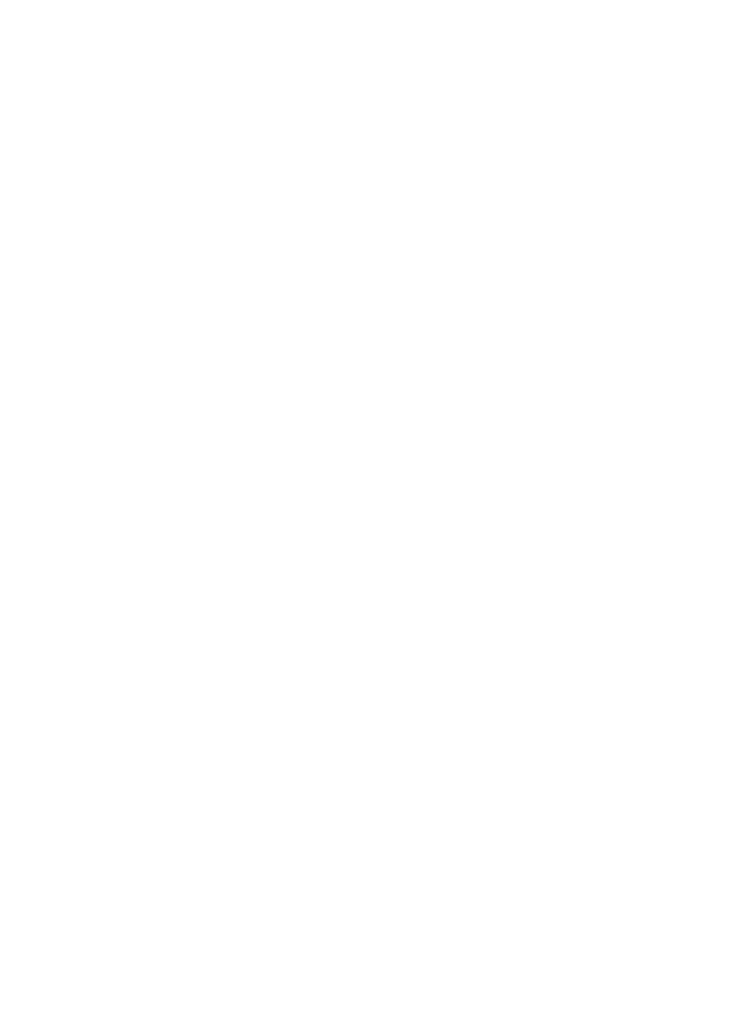
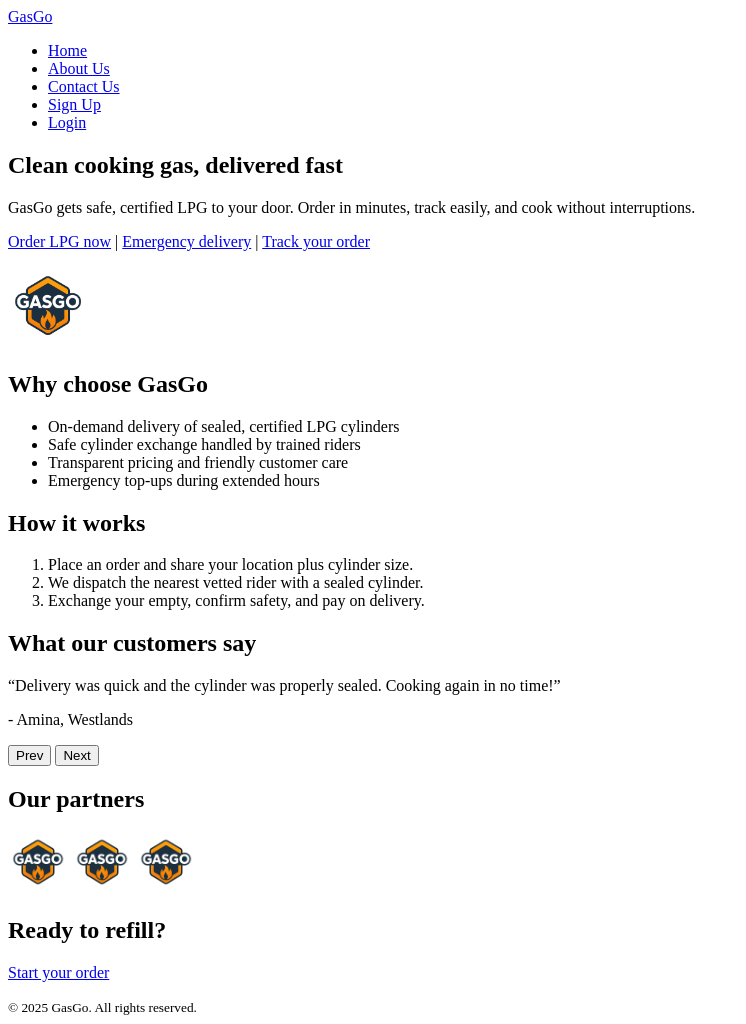
Before and after one commit to Flora72/GasGo, a Django app: page / in a window 1280 px wide. Before the commit the part shown is empty. Shown: the whole page, without its empty margins (0-746 px from the left). Before the commit the page ends 800 px from the top, so only its background shows below. Run offline with Django 5.2, Linux system fonts and the light colour scheme.

Commit message:
landing page created with navbar+ content

```diff
--- a/templates/index.html
+++ b/templates/index.html
@@ -4,10 +4,122 @@
 <head>
     <meta charset="UTF-8">
     <title>Home | GasGo</title>
+    <meta name="viewport" content="width=device-width, initial-scale=1" />
     <link rel="icon" href="{% static 'images/logo.png' %}" type="image/png">
     <link rel="shortcut icon" href="{% static 'images/logo.png' %}" type="image/png">
 </head>
 <body>
+<!-- Navigation (5 items) -->
+<header class="header">
+    <a href="{% url 'index' %}" class="logo">GasGo</a>
+    <nav>
+        <ul>
+            <li><a href="{% url 'index' %}">Home</a></li>
+            <li><a href="{% url 'about' %}">About Us</a></li>
+            <li><a href="{% url 'contact' %}">Contact Us</a></li>
+            <li><a href="{% url 'signup' %}">Sign Up</a></li>
+            <li><a href="{% url 'login' %}">Login</a></li>
+        </ul>
+    </nav>
+</header>
 
+<main>
+    <!-- Hero -->
+    <section>
+        <h1>Clean cooking gas, delivered fast</h1>
+        <p>GasGo gets safe, certified LPG to your door. Order in minutes, track easily, and cook without interruptions.</p>
+        <p>
+            <a href="{% url 'orders' %}">Order LPG now</a>
+            |
+            <a href="{% url 'emergency' %}">Emergency delivery</a>
+            |
+            <a href="{% url 'track_order' %}">Track your order</a>
+        </p>
+        <p><img src="{% static 'images/logo.png' %}" alt="GasGo" width="80" height="80"></p>
+    </section>
+
+    <!-- Features / Why GasGo -->
+    <section>
+        <h2>Why choose GasGo</h2>
+        <ul>
+            <li>On-demand delivery of sealed, certified LPG cylinders</li>
+            <li>Safe cylinder exchange handled by trained riders</li>
+            <li>Transparent pricing and friendly customer care</li>
+            <li>Emergency top-ups during extended hours</li>
+        </ul>
+    </section>
+
+    <!-- How it works -->
+    <section>
+        <h2>How it works</h2>
+        <ol>
+            <li>Place an order and share your location plus cylinder size.</li>
+            <li>We dispatch the nearest vetted rider with a sealed cylinder.</li>
+            <li>Exchange your empty, confirm safety, and pay on delivery.</li>
+        </ol>
+    </section>
+
+    <!-- Testimonials carousel (plain HTML + tiny JS, no styling) -->
+    <section>
+        <h2>What our customers say</h2>
+        <div id="testimonials">
+            <div class="t-item">
+                <p>“Delivery was quick and the cylinder was properly sealed. Cooking again in no time!”</p>
+                <p>- Amina, Westlands</p>
+            </div>
+            <div class="t-item" style="display:none">
+                <p>“I love the convenience. No more carrying heavy cylinders. Highly recommend GasGo.”</p>
+                <p>- Brian, South C</p>
+            </div>
+            <div class="t-item" style="display:none">
+                <p>“Customer service was helpful and the emergency top-up saved our dinner party.”</p>
+                <p>- Mercy, Parklands</p>
+            </div>
+        </div>
+        <p>
+            <button type="button" id="prevBtn">Prev</button>
+            <button type="button" id="nextBtn">Next</button>
+        </p>
+        <script>
+            (function(){
+                var items = document.querySelectorAll('#testimonials .t-item');
+                var i = 0;
+                function show(idx){
+                    for (var j = 0; j < items.length; j++) {
+                        items[j].style.display = (j === idx ? '' : 'none');
+                    }
+                }
+                function next(){ i = (i + 1) % items.length; show(i); }
+                function prev(){ i = (i - 1 + items.length) % items.length; show(i); }
+                var nextBtn = document.getElementById('nextBtn');
+                var prevBtn = document.getElementById('prevBtn');
+                if (nextBtn) nextBtn.addEventListener('click', next);
+                if (prevBtn) prevBtn.addEventListener('click', prev);
+                setInterval(next, 5000);
+                show(0);
+            })();
+        </script>
+    </section>
+
+    <!-- Vendors / partners (image placeholders) -->
+    <section>
+        <h2>Our partners</h2>
+        <p>
+            <img src="{% static 'images/logo.png' %}" alt="Partner" width="60" height="60">
+            <img src="{% static 'images/logo.png' %}" alt="Partner" width="60" height="60">
+            <img src="{% static 'images/logo.png' %}" alt="Partner" width="60" height="60">
+        </p>
+    </section>
+
+    <!-- Call to action -->
+    <section>
+        <h2>Ready to refill?</h2>
+        <p><a href="{% url 'orders' %}">Start your order</a></p>
+    </section>
+</main>
+
+<footer>
+    <small>&copy; {{ now|default:2025 }} GasGo. All rights reserved.</small>
+</footer>
 </body>
 </html>
```
